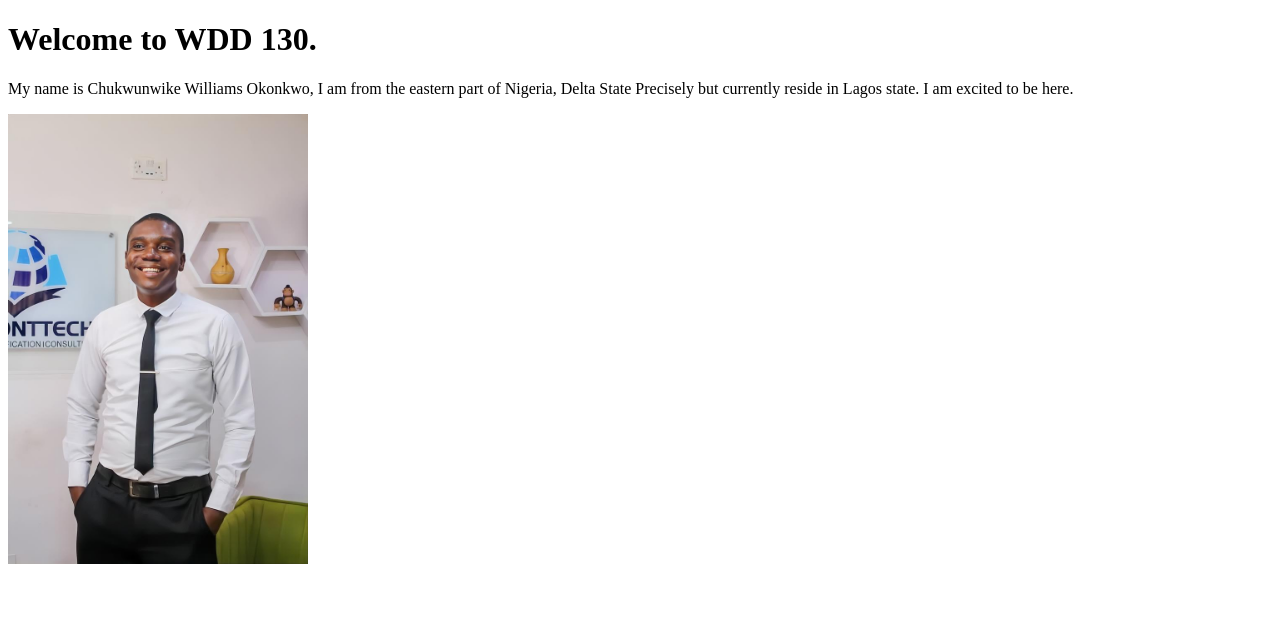
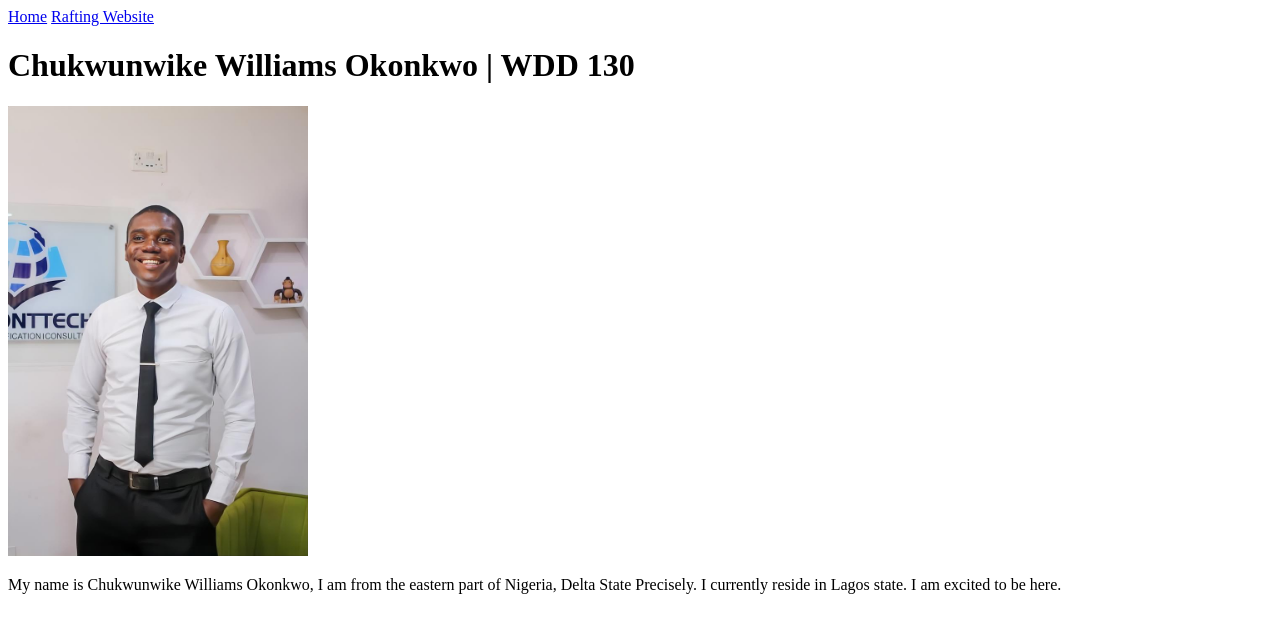
Before and after one commit to rano2xcell698/wdd130, a plain HTML site: page index.html in a window 1280 px wide. Drawn offline with Linux system fonts and the light colour scheme.

Commit message:
Updated the home page

```diff
--- a/index.html
+++ b/index.html
@@ -8,13 +8,19 @@
 </head>
 
 <body>
-
-    <h1>Welcome to WDD 130.</h1>
-    <p>My name is Chukwunwike Williams Okonkwo, I am from the eastern part of Nigeria, Delta State Precisely
-        but currently reside in Lagos state. I am excited to be here.
-    </p>
-
-    <img src="images/profile.jpeg" alt="Chukwunwike Williams Okonkwo." width="300">
+    <header>
+        <nav>
+            <a href="#">Home</a>
+            <a href="wwr/">Rafting Website</a>
+        </nav>
+    </header>
+    <main>
+        <h1>Chukwunwike Williams Okonkwo | WDD 130</h1>
+        <img src="images/profile.jpeg" alt="Chukwunwike Williams Okonkwo." width="300">
+        <p>My name is Chukwunwike Williams Okonkwo, I am from the eastern part of Nigeria, Delta State Precisely.
+            I currently reside in Lagos state. I am excited to be here.</p>
+        <footer></footer>
+    </main>
 </body>
 
 </html>
```
